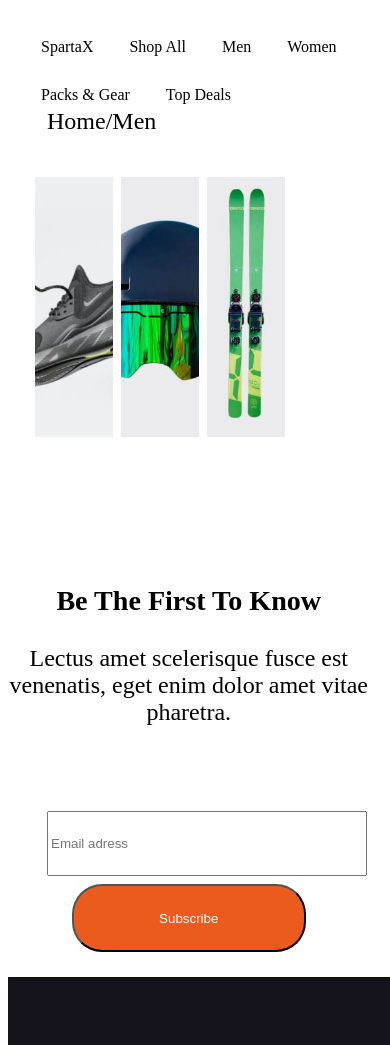
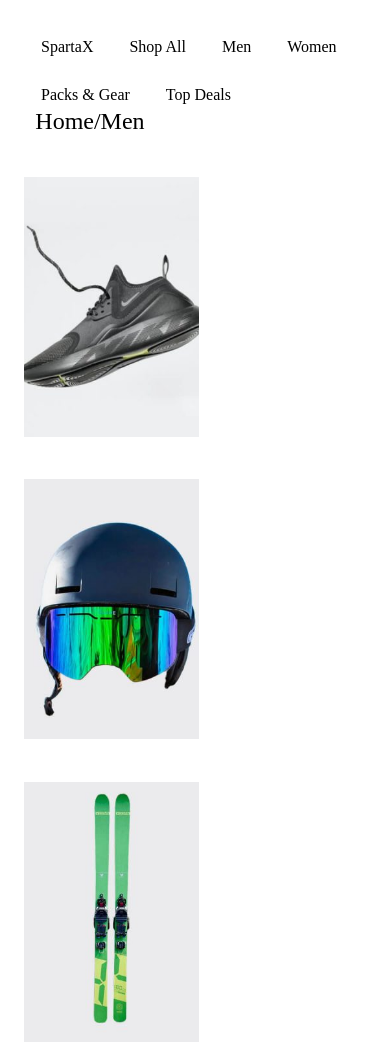
Before and after one commit to ibmg25/ProyectoTecWeb, a plain HTML site: page men.html in a window 390 px wide. Shown: the top 1045 px of the page. Drawn offline with Linux system fonts and the light colour scheme.

Commit message:
correccion productos responsivos paginas men y women

```diff
--- a/styles/men.css
+++ b/styles/men.css
@@ -148,6 +148,16 @@ li a:hover {
 }
 
 @media screen and (max-width: 600px) {
+
+    .product-container{
+        margin-left: 2vw;
+    }
+
+    .product-item {
+        max-width: 45vw;
+        min-width: 45vw;
+    }
+
     .inpt{
         display: flex;
         width: 80vw;
--- a/styles/women.css
+++ b/styles/women.css
@@ -142,6 +142,16 @@ li a:hover {
 }
 
 @media screen and (max-width: 600px) {
+
+    .product-container{
+        margin-left: 2vw;
+    }
+
+    .product-item {
+        max-width: 45vw;
+        min-width: 45vw;
+    }
+
     .inpt{
         display: flex;
         width: 80vw;
```
